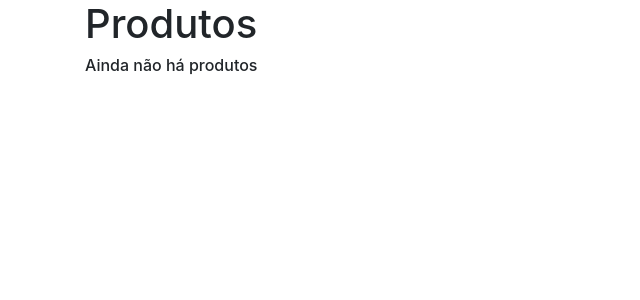
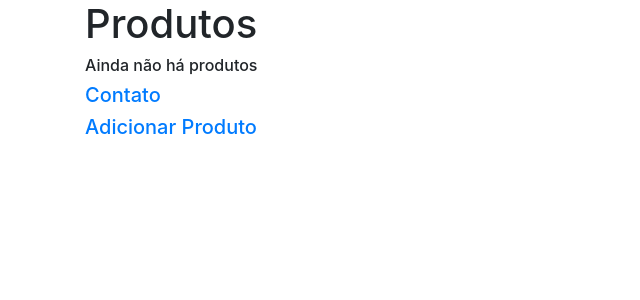
Before and after one commit to maldonadopereira/sistema-django-intermdiario, a Django app: page / in a window 1280 px wide. Shown: the top 300 px of the page, without its empty margins (0-640 px from the left). Run offline with Django 4.2, Linux system fonts and the light colour scheme; data that the repository does not hold is empty; some libraries are stand-ins or nearby versions.

Commit message:
Primeiro commit

```diff
--- a/core/templates/index.html
+++ b/core/templates/index.html
@@ -48,6 +48,8 @@
         {% else %}
         <h6>Ainda não há produtos</h6>
         {% endif %}
+    <h5><a href="{% url 'contato' %}">Contato</a></h5>
+    <h5><a href="{% url 'produto' %}">Adicionar Produto</a></h5>
     </div>
     {% bootstrap_javascript jquery='full' %}
 </body>
```
